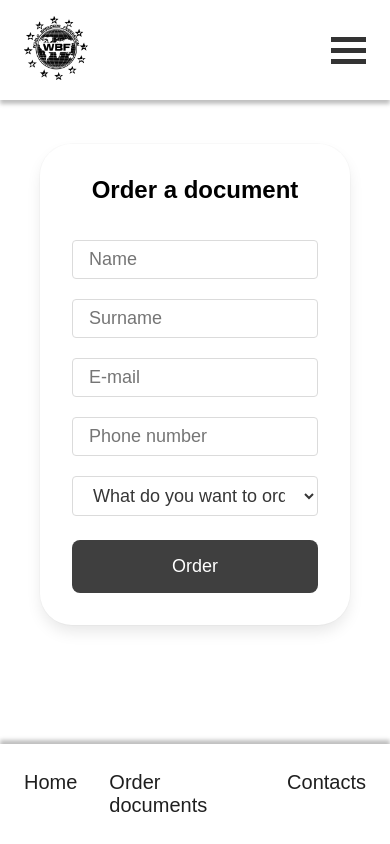
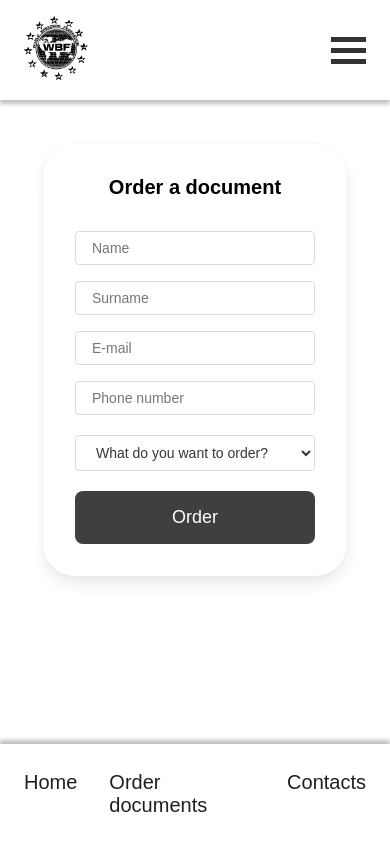
Before and after one commit to oleksandrshtonda/aku-website, a React (Vite) app in the folder frontend/: page /order-documents in a window 390 px wide. Built offline with nearby package versions, Linux system fonts and the light colour scheme.

Commit message:
feat: response design for order-documents form

```diff
--- a/frontend/src/UI/Input/Input.scss
+++ b/frontend/src/UI/Input/Input.scss
@@ -27,3 +27,10 @@
           color 0.3s ease-in-out,
           border-color 0.3s ease-in-out;
 }
+
+
+@media (max-width: 500px) {
+  .input {
+    font-size: 14px;
+  }
+}
--- a/frontend/src/UI/Select/Select.scss
+++ b/frontend/src/UI/Select/Select.scss
@@ -9,3 +9,9 @@
   color: #363636;
   background-color: #fff;
 }
+
+@media (max-width: 500px) {
+  .select {
+    font-size: 14px;
+  }
+}
--- a/frontend/src/pages/OrderDocumentsPage/OrderDocumentsPage.scss
+++ b/frontend/src/pages/OrderDocumentsPage/OrderDocumentsPage.scss
@@ -24,5 +24,17 @@
 @media (max-width: 500px) {
   .form {
     margin-top: 24px;
+
+    &__heading {
+      font-size: 20px;
+    }
+
+    &__input {
+      margin-top: 12px;
+    }
+
+    &__button {
+      margin-top: 20px;
+    }
   }
 }
--- a/frontend/src/pages/OrderDocumentsPage/OrderDocumentsPage.tsx
+++ b/frontend/src/pages/OrderDocumentsPage/OrderDocumentsPage.tsx
@@ -31,8 +31,8 @@ export const OrderDocumentsPage: FC = () => {
   const [lang, setLang] = useState<string>(i18n.language);
 
   useEffect(() => {
-    const handleLanguageChange = (lng: string) => {
-      setLang(lng);
+    const handleLanguageChange = (lang: string) => {
+      setLang(lang);
     };
 
     i18n.on('languageChanged', handleLanguageChange);
```
